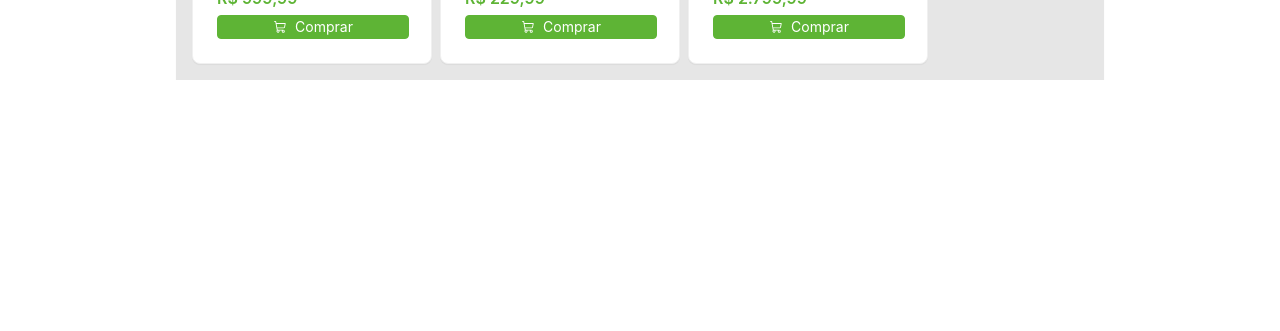
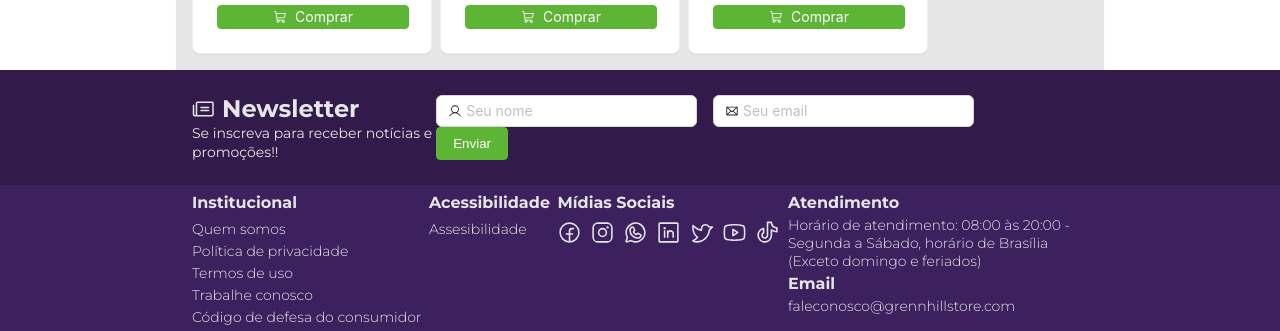
Before and after one commit to Thentrax/ecomerce, a React (Create React App) app: page / in a window 1280 px wide. Shown: the part 895-1226 px from the top of the page. Before the commit the page ends 975 px from the top, so only its background shows below. Built offline with nearby package versions, Linux system fonts and the light colour scheme.

Commit message:
feat: Criando footer da página

```diff
--- a/src/App.js
+++ b/src/App.js
@@ -1,6 +1,7 @@
+import './index.css'
 import Navbar from "./components/navbar";
-import './index.css'
 import CurrentPage from "./pages";
+import Footer from "./components/footer";
 
 function App() {
     return (
@@ -8,6 +9,7 @@ function App() {
         <div className="App">
             <Navbar/>
             <CurrentPage/>
+            <Footer/>
         </div>
 
     );
--- /dev/null
+++ b/src/components/footer/index.jsx
@@ -0,0 +1,124 @@
+import React from "react";
+import "./style.css";
+import {Form, Input} from "antd";
+import {
+    Envelope,
+    FacebookLogo,
+    InstagramLogo, LinkedinLogo,
+    Newspaper, TiktokLogo,
+    TwitterLogo,
+    User,
+    WhatsappLogo,
+    YoutubeLogo
+} from "@phosphor-icons/react";
+
+const Footer = () => {
+
+    return (
+        <div className="footer color-purple">
+            <div className="main-row-footer">
+                <div className="footer-row w50">
+
+                    <div className="title-footer">
+                        <p className=""><Newspaper/>Newsletter</p>
+                        <span>Se inscreva para receber notícias e promoções!!</span>
+                    </div>
+                    <div className="footer-form">
+                        <Form
+                            layout="inline"
+                            style={{width: '100%', height: '100%'}}
+                        >
+                            <Form.Item
+                                name="name"
+                                style={{width: '40%', height: '100%'}}
+                            >
+                                <Input
+                                    placeholder="Seu nome"
+                                    prefix={<User/>}
+                                />
+                            </Form.Item>
+                            <Form.Item
+                                style={{width: '40%', height: '100%'}}
+                                name="email"
+                            >
+                                <Input
+                                    placeholder="Seu email"
+                                    prefix={<Envelope/>}
+                                />
+                            </Form.Item>
+                            <Form.Item
+                                style={{width: '16%', height: '100%'}}
+                            >
+                                <button className="newsletter-send">
+                                    Enviar
+                                </button>
+                            </Form.Item>
+                        </Form>
+                    </div>
+                </div>
+            </div>
+            <div className="secondary-row-footer">
+                <div className="footer-row w50" style={{alignItems: "start"}}>
+                    <div className="footer-item-column">
+                        <h1>Institucional</h1>
+                        <div className="footer-item-column-child">
+                            <p>Quem somos</p>
+                            <p>Política de privacidade</p>
+                            <p>Termos de uso</p>
+                            <p>Trabalhe conosco</p>
+                            <p>Código de defesa do consumidor</p>
+                        </div>
+                    </div>
+                    <div className="footer-item-column">
+                        <h1>Acessibilidade</h1>
+                        <div className="footer-item-column-child">
+                            <p>Assesibilidade</p>
+                        </div>
+                    </div>
+                    <div className="footer-item-column">
+                        <h1>Mídias Sociais</h1>
+                        <div className="footer-item-row-child">
+                            <a href="https://www.facebook.com">
+                                <FacebookLogo width={25} height={25}/>
+                            </a>
+                            <a href="https://www.instagram.com">
+                                <InstagramLogo width={25} height={25}/>
+                            </a>
+                            <a href="https://wa.me/5524992755610">
+                                <WhatsappLogo width={25} height={25}/>
+                            </a>
+                            <a href="https://www.linkedin.com">
+                                <LinkedinLogo width={25} height={25}/>
+                            </a>
+                            <a href="https://www.x.com">
+                                <TwitterLogo width={25} height={25}/>
+                            </a>
+                            <a href="https://www.youtube.com">
+                            <YoutubeLogo width={25} height={25}/>
+                            </a>
+                            <a href="https://www.tiktok.com">
+                            <TiktokLogo width={25} height={25}/>
+                            </a>
+                        </div>
+                    </div>
+                    <div className="footer-item-column">
+                        <div className="footer-item-column-child">
+                            <h1>Atendimento</h1>
+                            <span>
+                                Horário de atendimento:
+                                08:00 às 20:00 -
+                                Segunda a Sábado,
+                                horário de Brasília
+                                (Exceto domingo e feriados)
+                            </span>
+                            <h1>Email</h1>
+                            <span>faleconosco@grennhillstore.com</span>
+                        </div>
+                    </div>
+                </div>
+            </div>
+        </div>
+    );
+}
+
+export default Footer;
--- /dev/null
+++ b/src/components/footer/style.css
@@ -0,0 +1,154 @@
+.footer {
+    display: flex;
+    flex-direction: column;
+    width: 100%;
+    margin: auto;
+    align-items: center;
+
+    font-family: Montserrat, sans-serif;
+    color: #e6e6e6;
+}
+
+.footer-row {
+    padding: 8px 0;
+    display: flex;
+    flex-direction: row;
+    justify-content: space-between;
+    align-items: center;
+    gap: 4px;
+}
+
+.footer-form {
+    width: 100%;
+}
+
+.title-footer {
+    margin: 0;
+    cursor: default;
+
+    & p {
+        font-size: 24px;
+        font-weight: 700;
+        margin: 0;
+    }
+
+    & span {
+        font-size: 14px;
+        font-weight: 400;
+        margin: 0;
+    }
+
+    &:hover {
+        color: #fff;
+        transition: 300ms;
+    }
+}
+
+.w50 {
+    width: 70%;
+}
+
+.main-row-footer {
+    padding: 16px 0;
+    background: #321A4B;
+    width: 100%;
+    display: flex;
+    justify-content: center;
+}
+
+.footer-icons {
+    display: flex;
+    flex-direction: row;
+    justify-content: space-between;
+    align-items: center;
+    gap: 8px;
+
+    & :is(svg) {
+        cursor: pointer;
+
+        &:hover {
+            color: #fff;
+            transition: 300ms;
+        }
+    }
+
+
+}
+
+.secondary-row-footer {
+    background: #3c215e;
+    width: 100%;
+    display: flex;
+    justify-content: center;
+}
+
+.newsletter-send {
+    background-color: #5EB435;
+    border-radius: 4px;
+    border: #5EB435 1px solid;
+    color: #fff;
+    padding: 8px 16px;
+
+    &:hover {
+        background-color: #3c215e;
+        border: #fff 1px solid;
+        transition: 200ms;
+    }
+}
+
+.footer-item-column {
+    display: flex;
+    flex-direction: column;
+    gap: 8px;
+
+    & h1 {
+        font-size: 16px;
+        font-weight: 700;
+        margin: 0;
+    }
+}
+
+.footer-item-column-child {
+    display: flex;
+    flex-direction: column;
+    justify-content: start;
+    gap: 4px;
+    font-size: 14px;
+    font-weight: 300;
+
+    & p {
+        margin: 0;
+        cursor: pointer;
+
+        &:hover {
+            color: #5EB435;
+            transition: 300ms;
+        }
+    }
+
+    & span {
+        max-width: 300px;
+        cursor: default;
+    }
+}
+
+.footer-item-row-child {
+    display: flex;
+    flex-direction: row;
+    gap: 8px;
+    align-items: center;
+
+    & a {
+        color: #e6e6e6;
+
+        & svg {
+            cursor: pointer;
+
+            &:hover {
+                color: #5EB435;
+                transition: 300ms;
+            }
+        }
+    }
+
+}
--- a/src/components/navbar/style.css
+++ b/src/components/navbar/style.css
@@ -29,6 +29,10 @@
     margin: 0;
     cursor: pointer;
 
+    & p{
+        margin: 24px 0;
+    }
+
     &:hover{
         color: #fff;
         transition: 300ms;
@@ -40,6 +44,7 @@
 }
 
 .main-row{
+    padding: 8px 0;
     background: #5EB435;
     width: 100%;
     display: flex;
@@ -89,9 +94,3 @@
         transition: 300ms;
     }
 }
-
-.div-center, p {
-    display: flex;
-    align-items: center;
-    gap: 6px;
-}
--- a/src/index.css
+++ b/src/index.css
@@ -1,3 +1,5 @@
+@import url('https://fonts.googleapis.com/css2?family=Montserrat:wght@100;200;300;400;500;600;700;800&display=swap');
+
 body {
   margin: 0;
   font-family: -apple-system, BlinkMacSystemFont, 'Segoe UI', 'Roboto', 'Oxygen',
@@ -8,6 +10,12 @@ body {
 }
 
 code {
-  font-family: source-code-pro, Menlo, Monaco, Consolas, 'Courier New',
+  font-family: Montserrat, Menlo, Monaco, Consolas, 'Courier New',
     monospace;
 }
+
+.div-center, p {
+  display: flex;
+  align-items: center;
+  gap: 6px;
+}
--- a/src/pages/style.css
+++ b/src/pages/style.css
@@ -3,4 +3,5 @@
     flex-direction: column;
     background-color: #fff;
     color: #e6e6e6;
+    min-height: caLc(100vh - 145px);
 }
```
